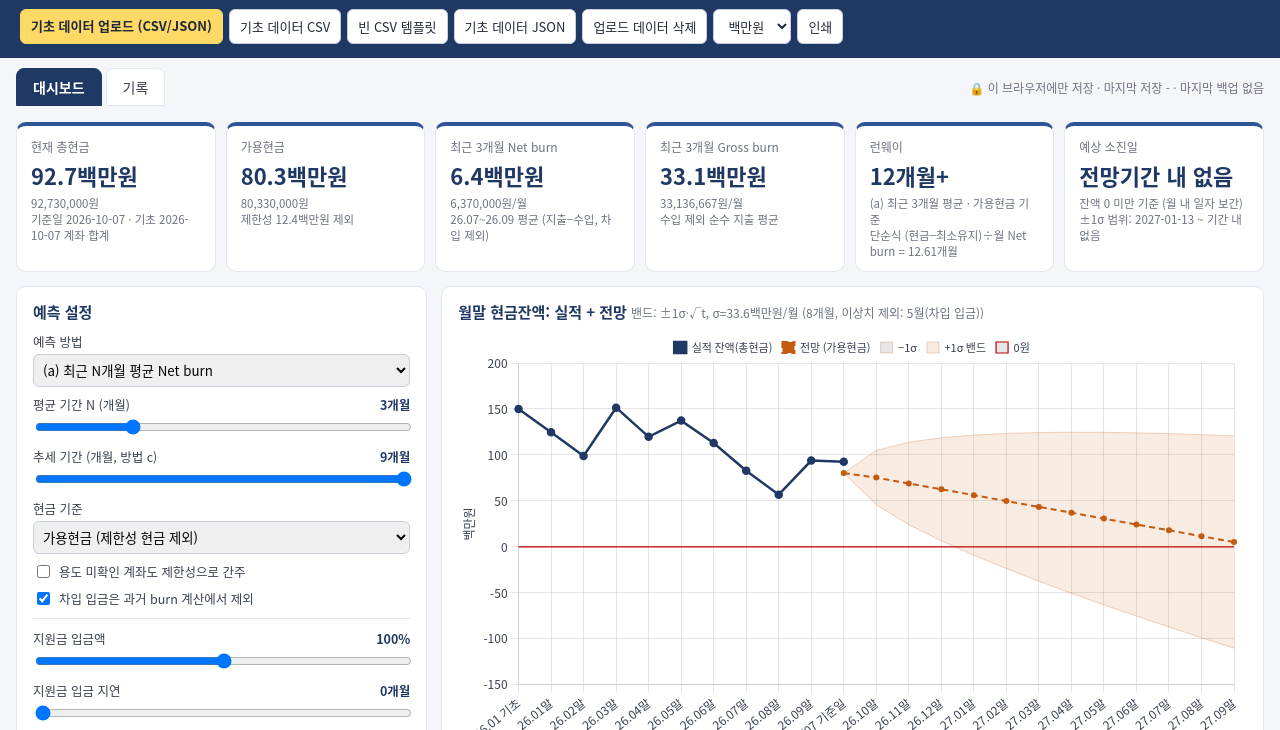
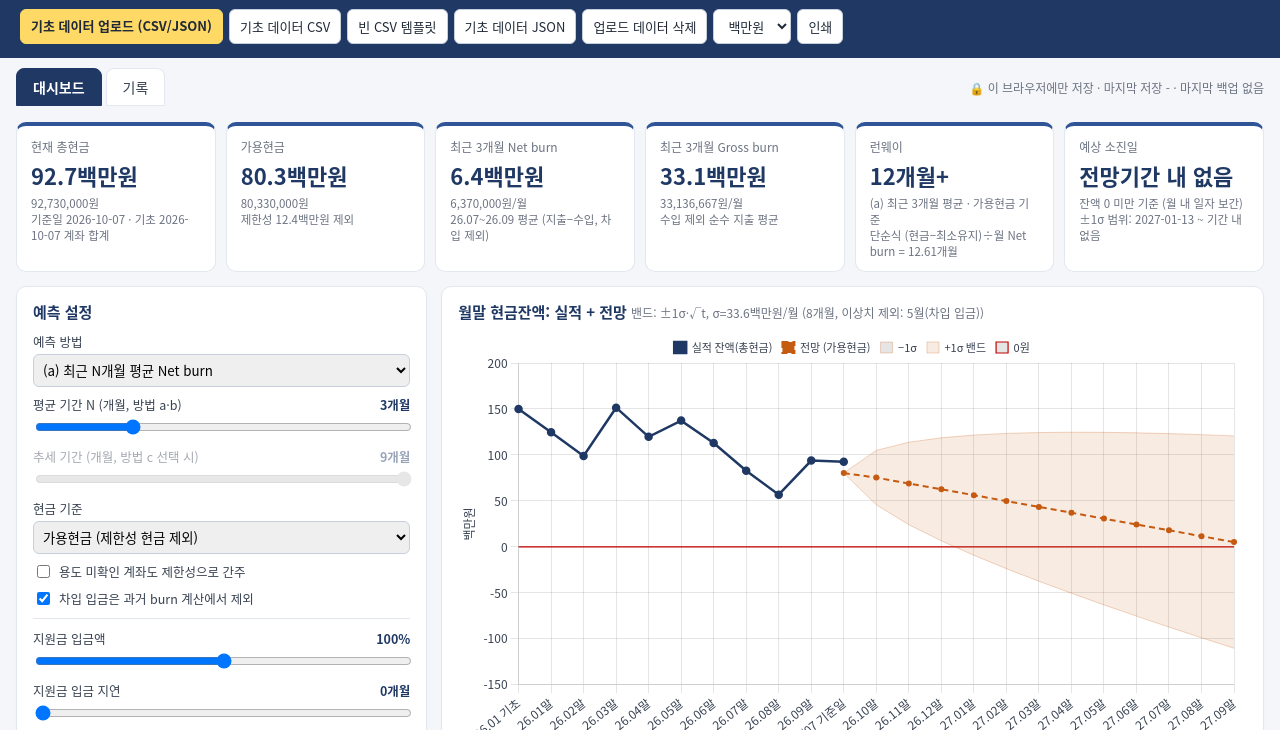
Before and after one commit to jonghun9982-crypto/runway-sample, a plain HTML site: page index.html in a window 1280 px wide. Shown: the part 66-796 px from the top of the page. Drawn offline with nearby package versions, Linux system fonts and the light colour scheme.

Commit message:
인쇄 레이아웃 정리, 방법별 슬라이더 비활성 표시

```diff
--- a/app.js
+++ b/app.js
@@ -439,6 +439,9 @@ function syncControls() {
 }
 function outputs() {
   $('#nOut').textContent = S.nWin + '개월'; $('#tOut').textContent = S.tWin + '개월'; $('#gOut').textContent = S.grantPct + '%';
+  const offN = !['a', 'b'].includes(S.method), offT = S.method !== 'c';
+  $('#nWin').disabled = offN; $('#nWin').closest('.ctl').classList.toggle('off', offN);
+  $('#tWin').disabled = offT; $('#tWin').closest('.ctl').classList.toggle('off', offT);
   $('#dOut').textContent = S.grantDelay + '개월'; $('#eOut').textContent = (S.expPct > 0 ? '+' : '') + S.expPct + '%'; $('#hOut').textContent = S.horizon + '개월';
 }
 function bindControls() {
@@ -794,7 +797,10 @@ function start() {
   if (window.RUNWAY_DATA && !uploadOnly) return setBase(clone(window.RUNWAY_DATA), 'embedded');
   showEmpty();
 }
-window.addEventListener('beforeprint', () => { const d = document.getElementById('methods'); if (d) d.open = true; Object.values(charts).forEach((c) => c.resize()); });
+const fitCharts = () => Object.values(charts).forEach((c) => { c.resize(); });
+window.addEventListener('beforeprint', () => { const d = document.getElementById('methods'); if (d) d.open = true; fitCharts(); });
+window.addEventListener('afterprint', fitCharts);
+if (window.matchMedia) window.matchMedia('print').addEventListener('change', fitCharts);
 window.addEventListener('DOMContentLoaded', () => {
   if (typeof Chart === 'undefined') { document.body.insertAdjacentHTML('afterbegin', '<div class="card" style="margin:16px;color:#c00">Chart.js(CDN)를 불러오지 못했습니다. 인터넷 연결을 확인하세요.</div>'); return; }
   Chart.defaults.font.family = getComputedStyle(document.body).fontFamily; Chart.defaults.color = '#374151';
--- a/index.html
+++ b/index.html
@@ -56,8 +56,8 @@
           <option value="c">(c) 선형 추세 (지출·수입 각각 최소제곱)</option>
           <option value="d">(d) 파일의 4분기 계획</option>
         </select></div>
-      <div class="ctl"><label>평균 기간 N (개월) <output id="nOut"></output></label><input type="range" id="nWin" min="1" max="9" step="1"></div>
-      <div class="ctl"><label>추세 기간 (개월, 방법 c) <output id="tOut"></output></label><input type="range" id="tWin" min="3" max="9" step="1"></div>
+      <div class="ctl"><label>평균 기간 N (개월, 방법 a·b) <output id="nOut"></output></label><input type="range" id="nWin" min="1" max="9" step="1"></div>
+      <div class="ctl"><label>추세 기간 (개월, 방법 c 선택 시) <output id="tOut"></output></label><input type="range" id="tWin" min="3" max="9" step="1"></div>
       <div class="ctl"><label>현금 기준</label>
         <select id="basis"><option value="free">가용현금 (제한성 현금 제외)</option><option value="total">총현금</option></select></div>
       <div class="ctl chk"><label><input type="checkbox" id="unconf"> 용도 미확인 계좌도 제한성으로 간주</label></div>
--- a/style.css
+++ b/style.css
@@ -134,3 +134,13 @@ table.rec td.c-memo{min-width:10em}
   #monthTable,#fcTable{overflow-x:auto}
 }
 #planTable th,#planTable td{text-align:left}#planTable td.num,#planTable th:nth-child(3){text-align:right}#planTable td:last-child{text-align:right}
+
+.ctl.off{opacity:.45}.ctl.off input{cursor:not-allowed}
+@media print{
+  @page{size:A4;margin:12mm}
+  .grid2,section.grid2,section.grid2:nth-of-type(n+3),section.grid2:first-of-type{display:block!important}
+  .grid2>.card{width:auto!important;margin:0 0 10px}
+  .chartbox,.chartbox.tall{position:relative;height:250px!important;width:100%!important;overflow:hidden}
+  .chartbox canvas{max-width:100%!important;height:250px!important}
+  .kpis,.kpi-row{grid-template-columns:repeat(3,1fr)!important}
+}
```
